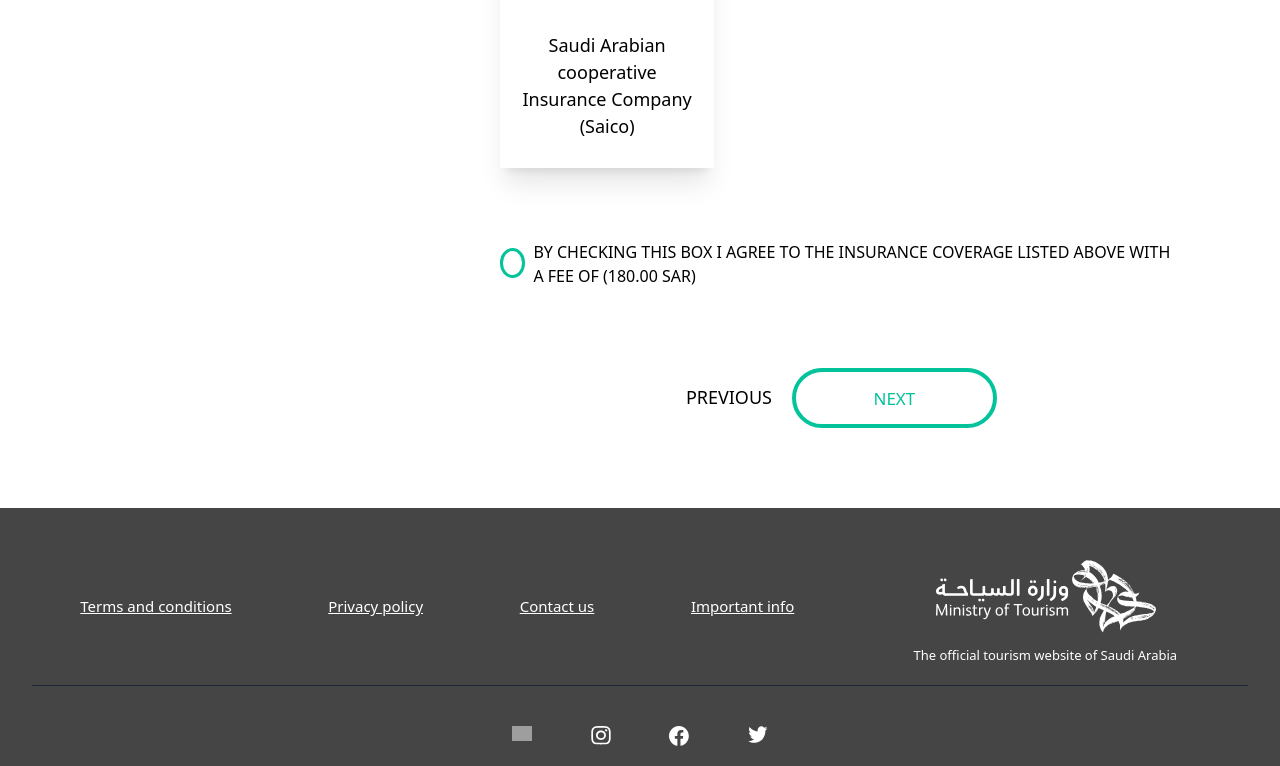
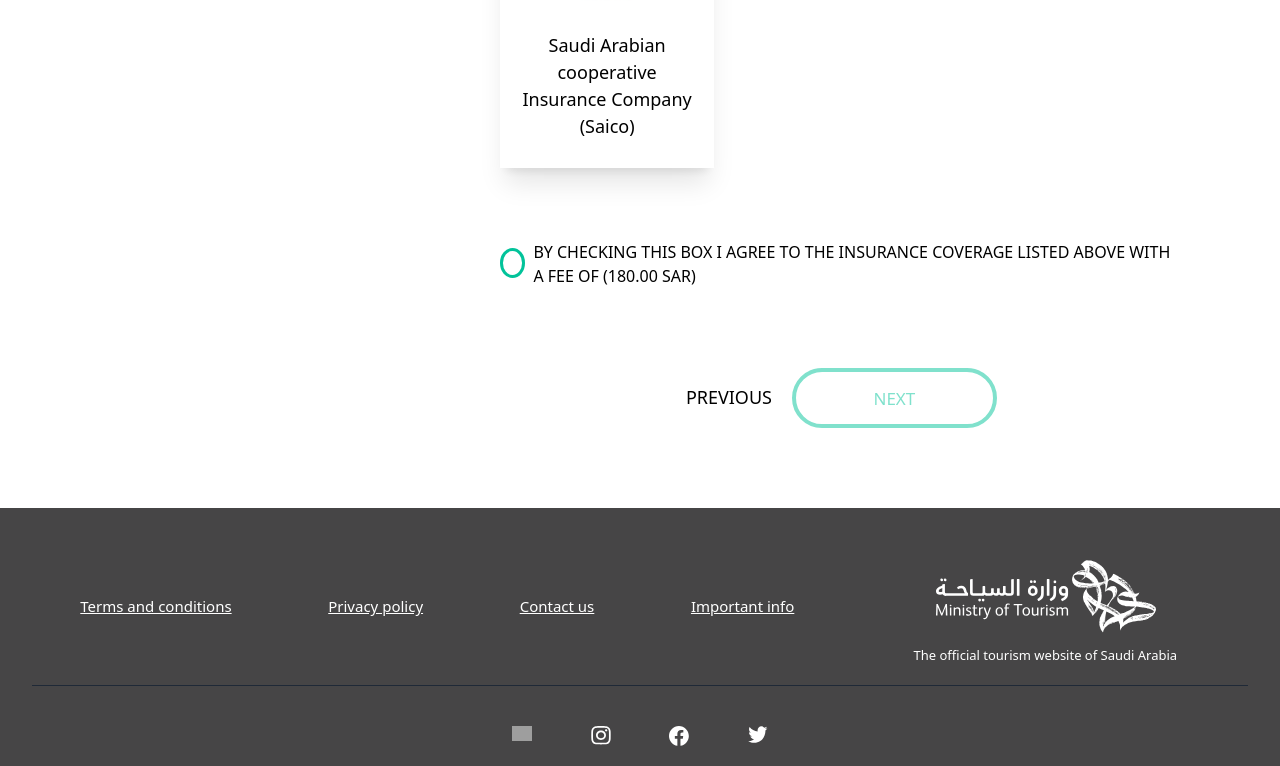
Before and after one commit to blackhorsese/saudi-evisa-main, a React (Create React App) app: page /medical in a window 1280 px wide. Shown: the part 1916-2682 px from the top of the page. Built offline with nearby package versions, Linux system fonts and the light colour scheme; grey boxes are pictures that could not be loaded.

Commit message:
Update medical.jsx

```diff
--- a/src/component/step/medical.jsx
+++ b/src/component/step/medical.jsx
@@ -1,8 +1,8 @@
-import React from "react";
 import Navbar from "../navbar";
 import { useLocation, useNavigate } from "react-router-dom";
 import Footer from "../footer";
 import Steppers from "../stepper";
+import React, { useState } from "react";
 
 import Company from "../../asset/der3.png";
 import Company2 from "../../asset/walaa.png";
@@ -89,6 +89,7 @@ const companys = [
 ];
 
 function Medical() {
+  const [isCheckboxChecked, setIsCheckboxChecked] = useState(false);
   const location = useLocation();
   let navigate = useNavigate();
   const handleNavigate = (link) => {
@@ -96,12 +97,16 @@ function Medical() {
   };
   // stepper
 
+  const handleCheckboxChange = (event) => {
+    setIsCheckboxChecked(event.target.checked);
+  };
+
   return (
     <>
       <Navbar color={location.pathname} />
       <div className="grid grid-cols-1  md:grid-cols-3 ">
         <div
-          className=" -z-30 md:col-span-1 bg-side md:h-[100vh] mt-10 md:-mt-[165px] md:fixed  md:w-[25%] w-[90%] mx-auto "
+          className=" -z-30 md:col-span-1 bg-side md:h-[100vh] mt-10 md:-mt-[165px] md:fixed md:w-[25%] w-[90%] mx-auto "
           // style={{ height: "100vh", overflowY: "scroll" }}
         >
           <Steppers />
@@ -129,11 +134,15 @@ function Medical() {
           </div>
 
           <div className="flex mt-20">
-            <input type="checkbox" id="myCheckboxs" />
+            <input
+              required
+              type="checkbox"
+              id="myCheckboxs"
+              checked={isCheckboxChecked}
+              onChange={handleCheckboxChange}
+            />
             <p className="-mt-2 ml-2">
-              {" "}
-              BY CHECKING THIS BOX I AGREE TO THE INSURANCE COVERAGE LISTED
-              ABOVE WITH A FEE OF (180.00 SAR)
+              BY CHECKING THIS BOX I AGREE TO THE INSURANCE COVERAGE LISTED ABOVE WITH A FEE OF (180.00 SAR)
             </p>
           </div>
 
@@ -145,8 +154,13 @@ function Medical() {
               PREVIOUS
             </p>
             <button
-              onClick={() => handleNavigate("/termss")}
-              className="ml-5 text-secondary text-[17px] border-4 border-secondary w-[30%] p-3 rounded-full  block h-[60px]  self-end"
+              onClick={() => {
+                if (isCheckboxChecked) {
+                  handleNavigate("/termss");
+                }
+              }}
+              disabled={!isCheckboxChecked}
+              className={`ml-5 text-secondary text-[17px] border-4 border-secondary w-[30%] p-3 rounded-full  block h-[60px]  self-end ${!isCheckboxChecked ? 'opacity-50 cursor-not-allowed' : ''}`}
             >
               NEXT
             </button>
```
